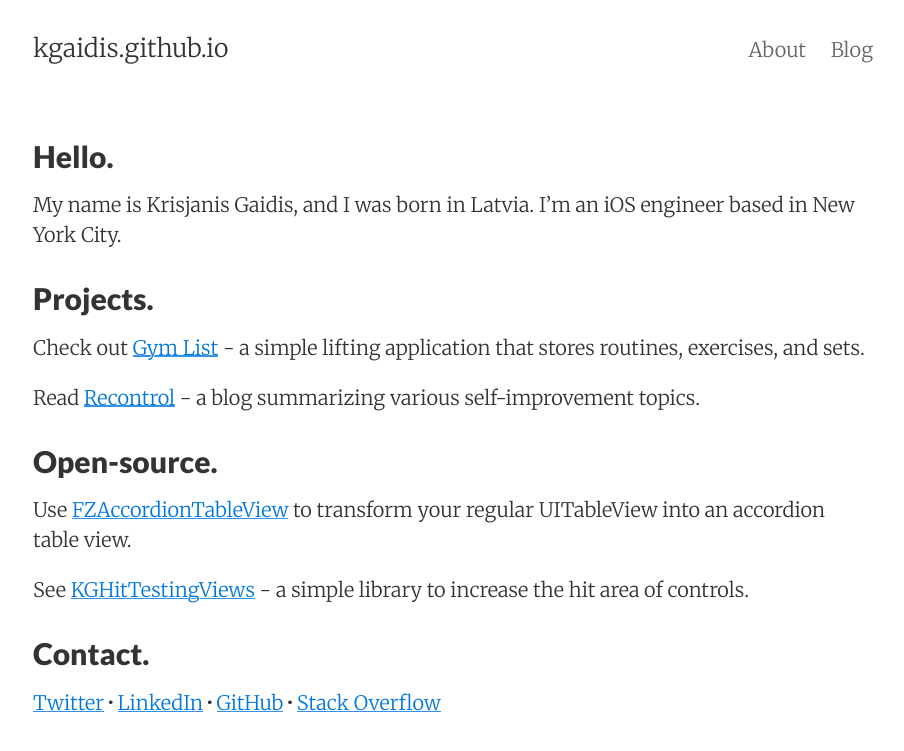
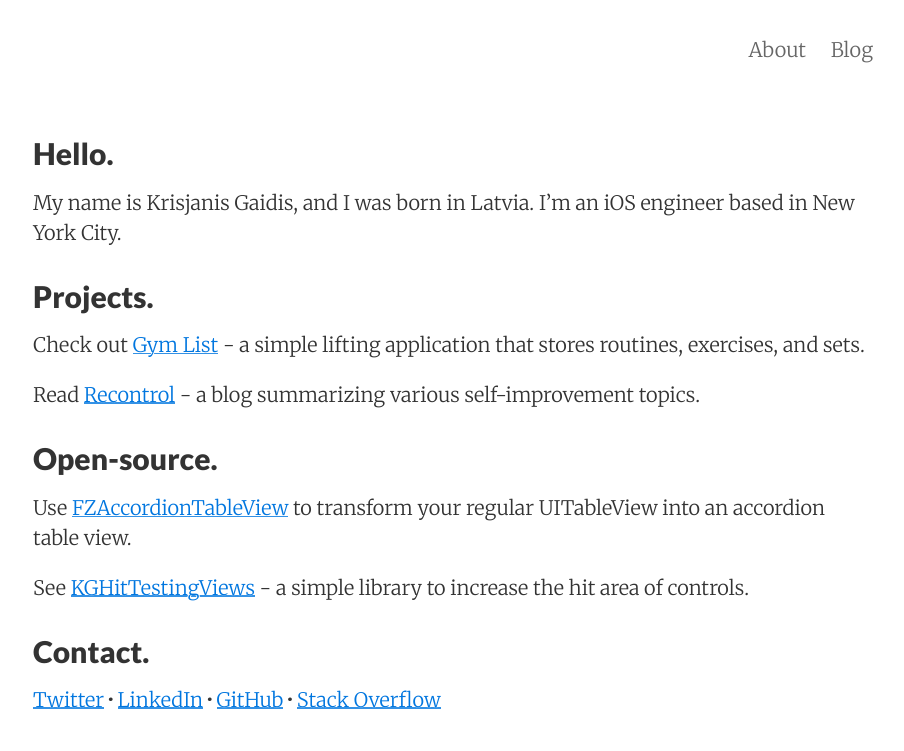
Before and after one commit to kgaidis/kgaidis.github.io, a Jekyll site: the page built from index.md, in a window 1280 px wide. Shown: the top 751 px of the page, without its empty margins (187-1091 px from the left). Built offline with Jekyll 4.4.1, drawn with Linux system fonts in a browser that asks for light colours.

Commit message:
set an empty title to remove a github io title.

```diff
--- a/_config.yml
+++ b/_config.yml
@@ -1,5 +1,5 @@
 # Site settings
-title:
+title:       ""
 email:       kgaidis@gmail.com
 author:      Krisjanis Gaidis
 description: "Personal Website"
```
